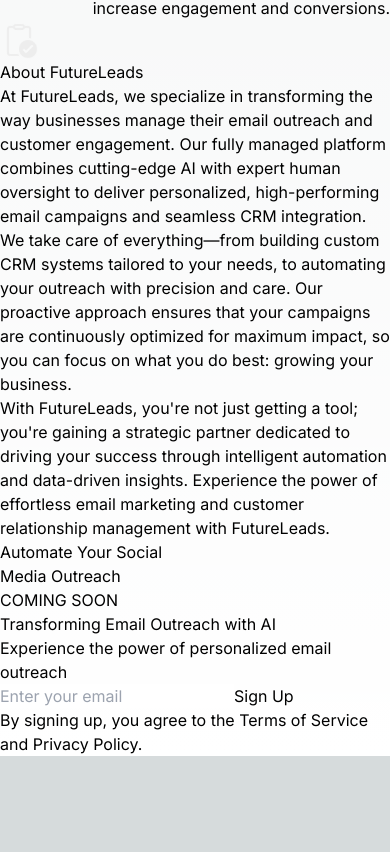
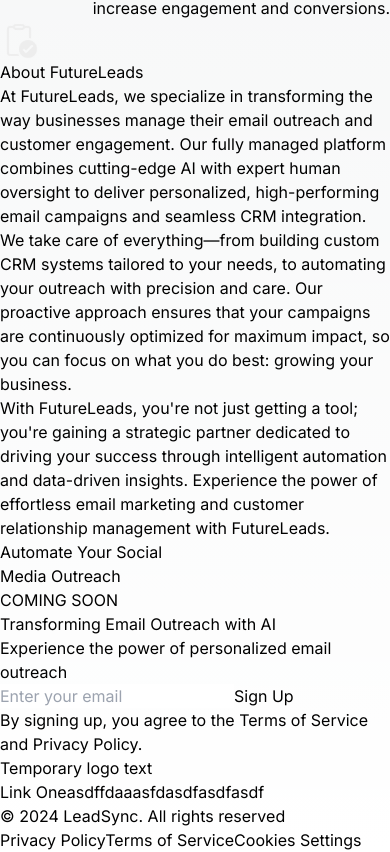
Before and after one commit to EvertsRozz/leadsync_next, a Next.js app: page / in a window 390 px wide. Shown: the part 3697-4549 px from the top of the page. Before the commit the page ends 4453 px from the top, so only its background shows below. Built offline with nearby package versions, Linux system fonts and the light colour scheme.

Commit message:
desktop design 95% complete. Only navbar Hamburger left.

```diff
--- /dev/null
+++ b/app/components/footerComponent.tsx
@@ -0,0 +1,31 @@
+import React from "react";
+
+export default function FooterComponent() {
+  return (
+    <footer className="mb-20 w-full">
+      <div className="border-b border-solid">
+        <div className="flex items-center justify-center">
+          <p>Temporary logo text</p>
+        </div>
+        <div className="mb-20 mt-8 flex items-center justify-center gap-5 text-base font-medium">
+          <a href="#">Link One</a>
+          <a href="#">asdf</a>
+          <a href="#">fdaa</a>
+          <a href="#">asfdasdf</a>
+          <a href="#">asdfasdf</a>
+        </div>
+      </div>
+      <div className="mt-8 flex w-full justify-between text-xs font-medium">
+        <p>
+          <span className="font-extralight">&#169;</span> 2024 LeadSync. All
+          rights reserved
+        </p>
+        <div className="flex gap-5">
+          <a href="">Privacy Policy</a>
+          <a href="">Terms of Service</a>
+          <a href="">Cookies Settings</a>
+        </div>
+      </div>
+    </footer>
+  );
+}
--- a/app/components/formComponent.tsx
+++ b/app/components/formComponent.tsx
@@ -3,6 +3,10 @@
 import React from "react";
 
 export default function FormComponent() {
+  function SubmitBtn() {
+    return console.log("works");
+  }
+
   return (
     <>
       <form>
@@ -13,8 +17,9 @@
             className="border border-solid bg-transparent px-5 py-5 text-sm font-normal placeholder:text-white"
           />
           <button
-            type="submit"
+            type="button"
             className="w-full rounded-md border border-solid border-white"
+            onMouseDown={SubmitBtn}
           >
             Sign Up
           </button>
--- a/app/components/mainContent.tsx
+++ b/app/components/mainContent.tsx
@@ -10,6 +10,7 @@
 import BenefitsCard from "./benefitsCard";
 import PricingComponent from "./pricingComponent";
 import FormComponent from "./formComponent";
+import FooterComponent from "./footerComponent";
 
 function MainContent() {
   const stepCardsParagraph = [
@@ -237,6 +238,10 @@
           </div>
         </div>
       </section>
+
+      <section className="mt-36 flex w-screen flex-col items-center justify-center px-24">
+        <FooterComponent />
+      </section>
     </main>
   );
 }
--- a/app/components/navbar.tsx
+++ b/app/components/navbar.tsx
@@ -1,19 +1,13 @@
 "use client";
 
+import NavbarBtn from "./navbarBtn";
+
 export default function Navbar() {
-  function GetStartedBtn() {
-    return console.log("button pressed!");
-  }
   return (
     <>
-      <nav className="flex h-16 w-screen items-center justify-between bg-[#08243D] px-10">
+      <nav className="flex h-16 w-screen items-center justify-between border-b border-solid bg-black px-10">
         <p className="text-2xl font-bold">FUTURELEADS</p>
-        <button
-          onMouseDown={GetStartedBtn}
-          className="rounded-[5px] border-2 border-solid border-white px-4 py-2 text-lg"
-        >
-          Get Started
-        </button>
+        <NavbarBtn />
       </nav>
     </>
   );
--- /dev/null
+++ b/app/components/navbarBtn.tsx
@@ -0,0 +1,18 @@
+"use client";
+
+import React from "react";
+
+export default function NavbarBtn() {
+  function GetStartedBtn() {
+    return console.log("button pressed!");
+  }
+  return (
+    <button
+      type="button"
+      className={`max-h-[44px] rounded-lg bg-white p-2 text-lg font-medium text-black`}
+      onMouseDown={GetStartedBtn}
+    >
+      Get Started
+    </button>
+  );
+}
```
